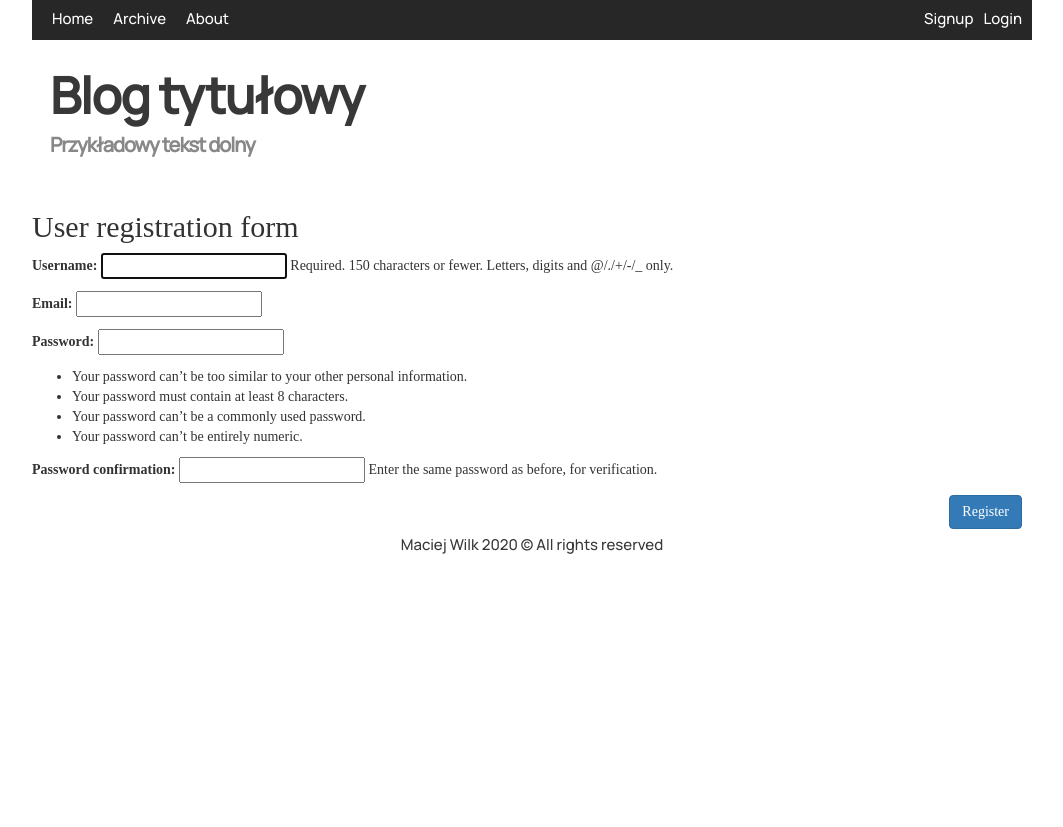
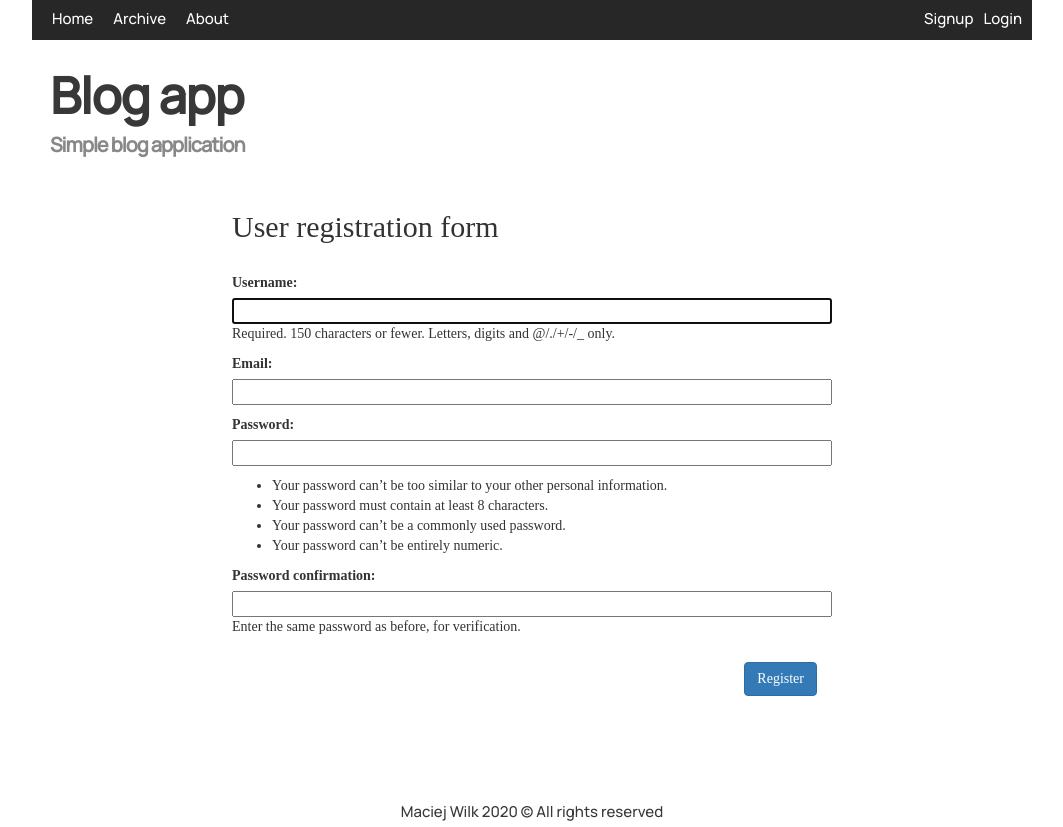
Before and after one commit to mcwilk/Blog-app, a Django app: page /users/signup/ in a window 1280 px wide. Shown: the whole page, without its empty margins (108-1171 px from the left). Before the commit the page ends 554 px from the top, so only its background shows below. Run offline with Django 3.2, Linux system fonts and the light colour scheme; some libraries are stand-ins or nearby versions; some web fonts are replaced.

Commit message:
Final version of blog app

```diff
--- a/blog_app/models.py
+++ b/blog_app/models.py
@@ -15,7 +15,7 @@ class Post(models.Model):
     author = models.ForeignKey('auth.User', on_delete=models.CASCADE, related_name='post_author')
     creation_date = models.DateTimeField(default=timezone.now)
     publication_date = models.DateTimeField(null=True, blank=True)
-    category1 = models.SmallIntegerField(choices=CATEGORIES, default=1)
+    category1 = models.SmallIntegerField(choices=CATEGORIES)
     category2 = models.SmallIntegerField(choices=CATEGORIES, null=True, blank=True)
     category3 = models.SmallIntegerField(choices=CATEGORIES, null=True, blank=True)
     counter = models.SmallIntegerField(default=0)
--- a/blog_app/static/blog_app/style.css
+++ b/blog_app/static/blog_app/style.css
@@ -169,7 +169,7 @@ body
     border-top: dashed ;
     border-width: 1px;
     border-color: rgb(209, 209, 209);
-    margin-top: 15px;
+    margin-top: 20px;
 }
 
 .post-categories button
@@ -188,6 +188,17 @@ body
     min-height: 200px;
 }
 
+.post-lists
+{
+    font-size: 20px;
+    margin-left: 25px;
+}
+
+.post-lists a
+{
+    text-decoration: none;
+}
+
 .comment-form textarea, .comment-form input, .comment-form label
 {
     width: 95%;
@@ -195,18 +206,24 @@ body
     margin: 0px 0px 0px 20px;
 }
 
-#info, #info a
+#info
 {
-    margin: 60px 0px 60px 10px;
+    margin: 75px 0px 80px 40px;
     font-size: 20px;
-    text-decoration: None;
+    font-style: italic;
+}
+
+#login-info
+{
+    margin: 0px 0px 0px 40px;
+    font-size: 20px;
 }
 
 .comment
 {
     color: rgb(56, 56, 56);
     font-style: italic;
-    margin: 0px 50px 150px 40px;
+    margin: 0px 60px 55px 40px;
 }
 
 .comment-info
@@ -286,12 +303,50 @@ body
 .post-form
 {
     min-height: 450px;
+    width: 840px;
+    margin: 0px 80px 0px 80px;
 }
 
 .post-form textarea, .post-form input
 {
     width: 100%;
 }
+
+.post-form button
+{
+    margin-right: 20px;
+    margin-bottom: 100px;
+}
+
+.signup-form
+{
+    min-height: 450px;
+    width: 600px;
+    margin: 0px 200px 0px 200px;
+}
+
+.singup-form textarea, .signup-form input
+{
+    width: 100%;
+}
+
+.signup-form button
+{
+    margin: 15px 15px 100px 0px;
+}
+
+.login-form
+{
+    min-height: 450px;
+    margin: 50px 350px 0px 350px;
+}
+
+.login-form button
+{
+    width: 80px;
+    margin: 20px 0px 0px 90px;
+}
+
 
 #footer
 {
--- a/blog_app/templates/blog_app/base.html
+++ b/blog_app/templates/blog_app/base.html
@@ -3,7 +3,7 @@
 <html lang="pl">
 <head>
 	<meta charset="utf-8" />
-	<title>Tytuł</title>
+	<title>Blog app</title>
 	<meta name="description" content="Blog project made with Django." />
 	<meta name="keywords" content="Django, project, blog, Python, backend, frontend, framework, programming, web development" />
 	<meta http-equiv="X-UA-Compatible" content="IE=edge,chrome=1" />
@@ -22,8 +22,8 @@
 
 		<div id="topbar">
 			<div class="optionL"><a href="{% url 'home' %}">Home</a></div>
-			<div class="optionL"><a href="{% url 'home' %}">Archive</a></div>
-			<div class="optionL"><a href="{% url 'home' %}">About</a></div>
+			<div class="optionL"><a href="{% url 'archive' %}">Archive</a></div>
+			<div class="optionL"><a href="{% url 'about' %}">About</a></div>
 			{% if not user.is_authenticated %}
 				<div class="optionR"><a href="{% url 'login' %}">Login</a></div>
 				<div class="optionR"><a href="{% url 'signup' %}">Signup</span></a></div>
@@ -35,8 +35,8 @@
 		</div>
 
 		<div id="titlebar">
-			<a href="{% url 'home' %}">Blog tytułowy</a>
-			<p>Przykładowy tekst dolny</p>
+			<a href="{% url 'home' %}">Blog app</a>
+			<p>Simple blog application</p>
 		</div>
 
 		{% if user.is_superuser %}
--- a/blog_app/templates/blog_app/drafts.html
+++ b/blog_app/templates/blog_app/drafts.html
@@ -4,10 +4,8 @@
     {% if posts %}
         <div id="central-drafts">
 
-
             {% for post in posts %}
                 <div class="post">
-
 
                     <div class="post-title">
                         <a href="{% url 'post_edit' pk=post.pk %}">{{ post.title }}</a></br>
@@ -34,8 +32,8 @@
 
         </div>
     {% else %}
-        <div id="leftside">
-            <h3><span style="color: black; padding-left: 20px;">Draft folder is empty...</span></h3>
+        <div id="central">
+            <h3><span style="color: black; padding-left: 20px;">Folder is empty...</span></h3>
         </div>
     {% endif %}
 
--- a/blog_app/templates/registration/signup.html
+++ b/blog_app/templates/registration/signup.html
@@ -3,11 +3,11 @@
 
 
 {% block content %}
-    <h2>User registration form</h2>
-    <div class=post_form>
+    <div class="signup-form">
+        <h2>User registration form</h2></br>
         <form method="POST">{% csrf_token %}
             {{ form.as_p }}
-            <button style="margin-right: 10px;" class="btn btn-primary pull-right" type="submit">Register</button>
+            <button class="btn btn-primary pull-right" type="submit">Register</button>
         </form>
     </div>
 {% endblock %}
--- a/blog_app/urls.py
+++ b/blog_app/urls.py
@@ -12,4 +12,8 @@ urlpatterns = [
     path('posts/draft/delete/<int:pk>', views.draft_delete, name='draft_delete'),
     path('users/signup/', views.signup, name='signup'),
     path('comment/delete/<int:pk>', views.comment_delete, name='comment_delete'),
+    path('posts/category/<int:number>', views.category, name='category'),
+    path('posts/archive/<int:year>', views.archive_list, name='archive_list'),
+    path('archive', views.archive, name='archive'),
+    path('about', views.about, name='about'),
 ]
--- a/blog_app/views.py
+++ b/blog_app/views.py
@@ -1,4 +1,3 @@
-from django.contrib.auth.decorators import login_required
 from django.contrib.auth.decorators import login_required
 from django.shortcuts import get_object_or_404, redirect, render
 from django.utils import timezone
@@ -6,7 +5,7 @@ from .models import Post, Comment
 from .forms import PostSheet, SignupForm, CommentForm
 
 def index(request):
-    post_list = Post.objects.filter(publication_date__lte=timezone.now()).order_by('-publication_date')[:]
+    post_list = Post.objects.filter(publication_date__lte=timezone.now()).order_by('-publication_date')[:5]
     unique_years = sorted([d.year for d in Post.objects.all().datetimes('publication_date', 'year')], reverse=True)
     return render(request, 'blog_app/index.html', {'post_list': post_list, 'unique_years': unique_years})
 
@@ -107,3 +106,19 @@ def comment_delete(request, pk):
     comment = get_object_or_404(Comment, pk=pk)
     comment.delete()
     return redirect('details', pk=comment.post.pk)
+
+def category(request, number):
+    post_cat_list = (Post.objects.filter(category1=number) | Post.objects.filter(category2=number) | Post.objects.filter(category3=number)).order_by('-publication_date')
+    cat_name = Post.CATEGORIES[number - 1][1]
+    return render(request, 'blog_app/category.html', {'post_cat_list': post_cat_list, 'cat_name': cat_name})
+
+def archive(request):
+    unique_years = sorted([d.year for d in Post.objects.all().datetimes('publication_date', 'year')], reverse=True)
+    return render(request, 'blog_app/archive.html', {'unique_years': unique_years})
+
+def archive_list(request, year):
+    post_year_list = Post.objects.filter(publication_date__year=year)
+    return render(request, 'blog_app/archive_list.html', {'post_year_list': post_year_list, 'year': year})
+
+def about(request):
+    return render(request, 'blog_app/about.html')
```
Also changed, not shown: blog_app/templates/blog_app/about.html (added, +17 -0 lines), blog_app/templates/blog_app/archive.html (added, +13 -0 lines), blog_app/templates/blog_app/archive_list.html (added, +16 -0 lines), blog_app/templates/blog_app/category.html (added, +15 -0 lines), blog_app/templates/blog_app/details.html (+18 -6 lines), blog_app/templates/blog_app/index.html (+4 -5 lines), blog_app/templates/blog_app/post_edition.html (+4 -3 lines), blog_app/templates/registration/login.html (+10 -5 lines), blog_app/migrations/0006_remove_comment_approval.py (added).
